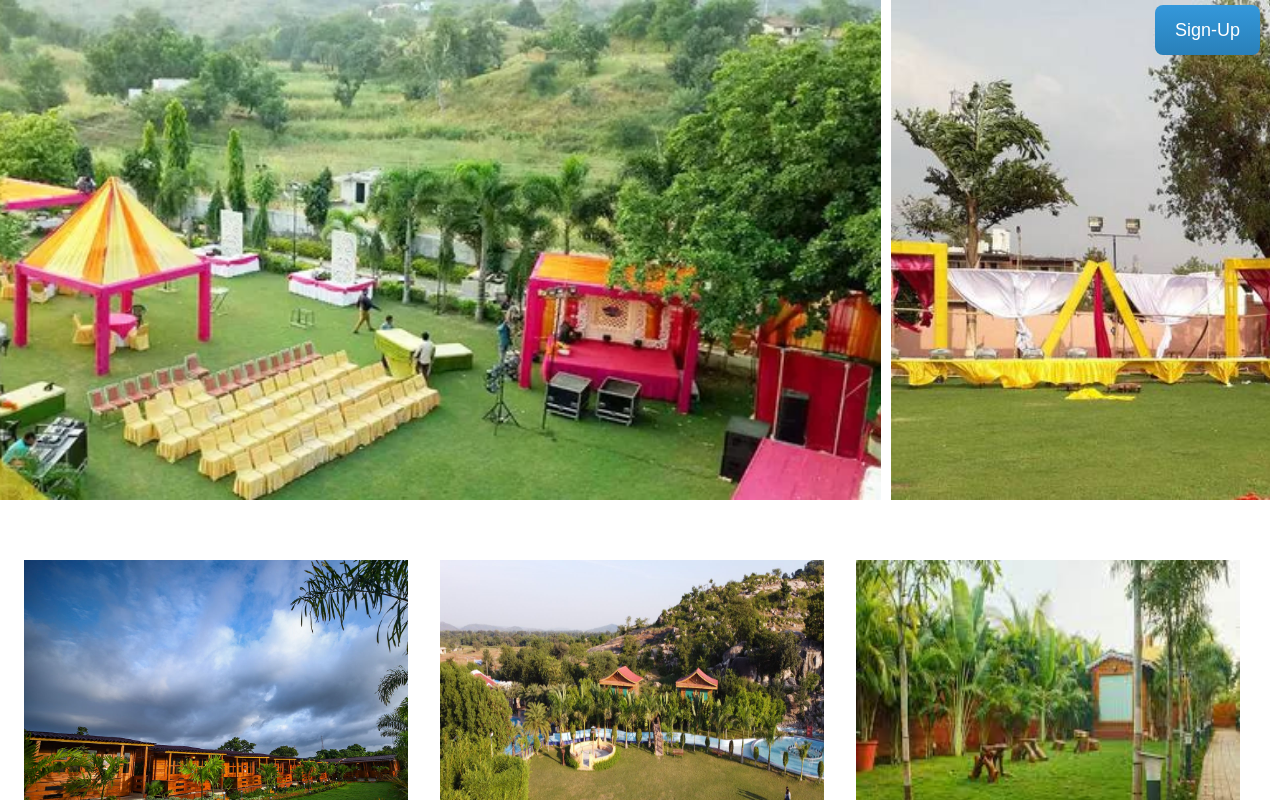
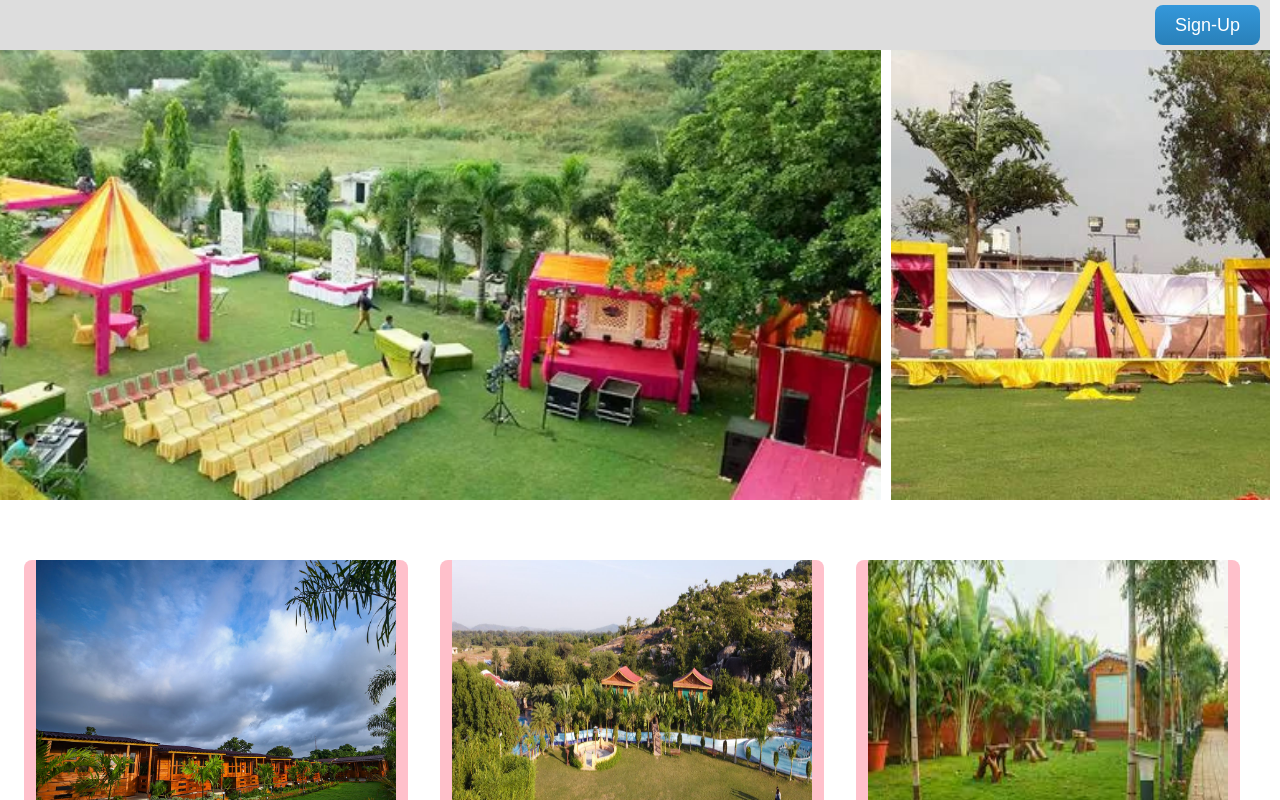
Before and after one commit to Tim-Alpha/Event-Eclipse-Frontend, a React (Create React App) app: page / in a window 1280 px wide. Shown: the top 800 px of the page. Built offline with nearby package versions, Linux system fonts and the light colour scheme.

Commit message:
update: add bootstrap did UI UX changes

```diff
--- a/public/index.html
+++ b/public/index.html
@@ -7,11 +7,13 @@
       name="description"
       content="This is an Event management project"
     />
+    <link href="https://cdn.jsdelivr.net/npm/bootstrap@5.3.3/dist/css/bootstrap.min.css" rel="stylesheet" integrity="sha384-QWTKZyjpPEjISv5WaRU9OFeRpok6YctnYmDr5pNlyT2bRjXh0JMhjY6hW+ALEwIH" crossorigin="anonymous">
     <link rel="shortcut icon" href="./favicon/favicon.ico" type="image/x-icon">
     <link rel="stylesheet" href="style.css">
     <title>Event Eclipse</title>
   </head>
   <body>
     <div class="main_container" id="root"></div>
+    <script src="https://cdn.jsdelivr.net/npm/bootstrap@5.3.3/dist/js/bootstrap.bundle.min.js" integrity="sha384-YvpcrYf0tY3lHB60NNkmXc5s9fDVZLESaAA55NDzOxhy9GkcIdslK1eN7N6jIeHz" crossorigin="anonymous"></script>
   </body>
 </html>
--- a/public/style.css
+++ b/public/style.css
@@ -96,6 +96,7 @@
     padding: 5px 0;
     display: flex;
     flex-direction: row;
+    background-color: #ddd;
     justify-content: space-evenly;
 }
 
```
